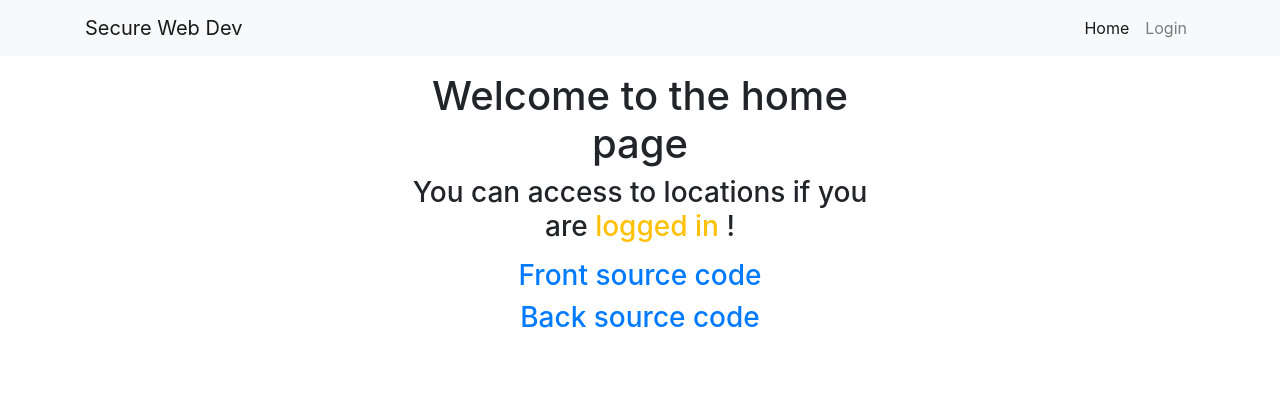
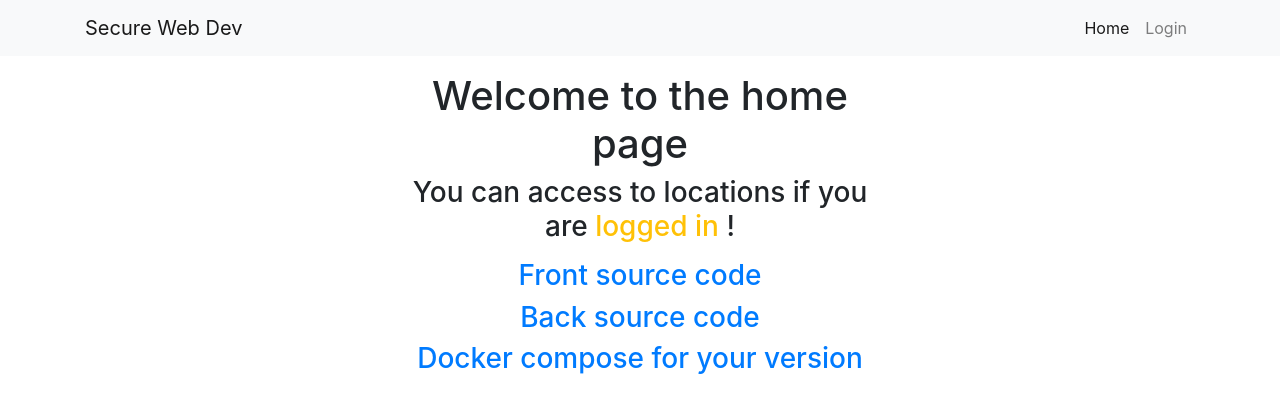
Before and after one commit to cowbra/secure-web-dev-frontend, a SvelteKit app: page / in a window 1280 px wide. Shown: the top 412 px of the page. Built offline with nearby package versions, Linux system fonts and the light colour scheme; a web font is replaced by a local one.

Commit message:
add docker link to home page

```diff
--- a/src/routes/+page.svelte
+++ b/src/routes/+page.svelte
@@ -21,5 +21,8 @@
 		<a href="https://github.com/strawhattom/secure-web-dev-backend"
 			><h3>Back source code</h3></a
 		>
+		<a href="https://github.com/strawhattom/docker-secure-web-dev/">
+			<h3>Docker compose for your version</h3>
+		</a>
 	</div>
 </div>
```
